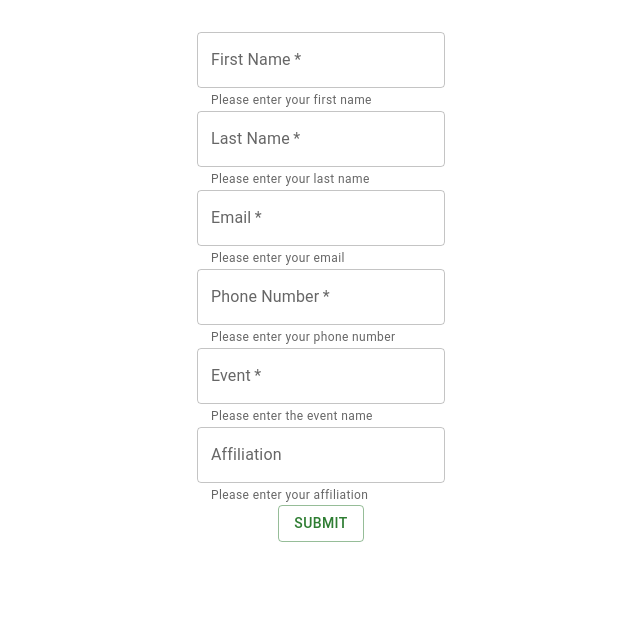
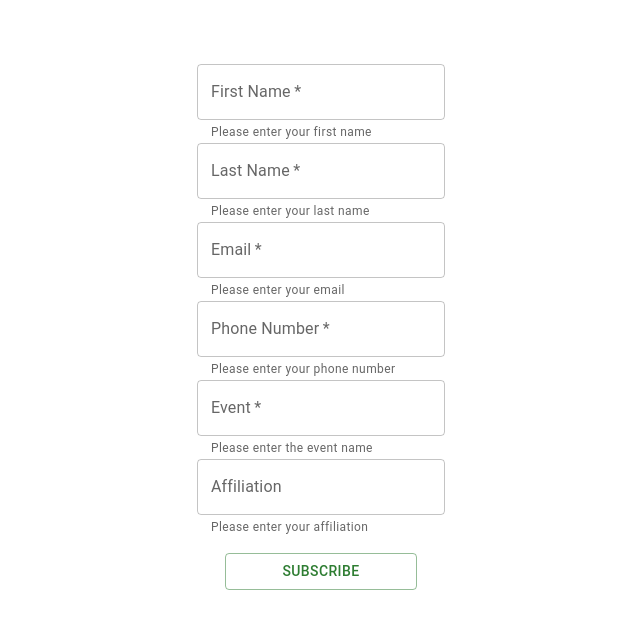
Before and after one commit to DanteCady/StartupWeekPlatform, a React (Create React App) app: page / in a window 1280 px wide. Shown: the top 628 px of the page, without its empty margins (351-991 px from the left). Built offline with nearby package versions, Linux system fonts and the light colour scheme.

Commit message:
Adjust form component styling

```diff
--- a/src/components/form.js
+++ b/src/components/form.js
@@ -14,6 +14,7 @@ const FormComponent = ({ formConfig }) => {
             width: '100%',
             height: '100%',
             padding: '2rem',
+            mt: '2rem',
         }}
         >
                 {/* Loop through the fields array and render the form fields */}
@@ -27,8 +28,15 @@ const FormComponent = ({ formConfig }) => {
                             helperText={field.helperText} // helperText attribute for the form field
                         />
                 ))}
-                    <Button type="submit" variant="outlined" color="success">
-                        <Typography variant="button">Submit</Typography>
+                    <Button
+                    type="submit"
+                    variant="outlined"
+                    color="success"
+                    sx={{
+                        marginTop: '1rem',
+                        width: '15%',
+                    }}>
+                        <Typography variant="button">Subscribe</Typography>
                     </Button>
         </Box>
     );
```
